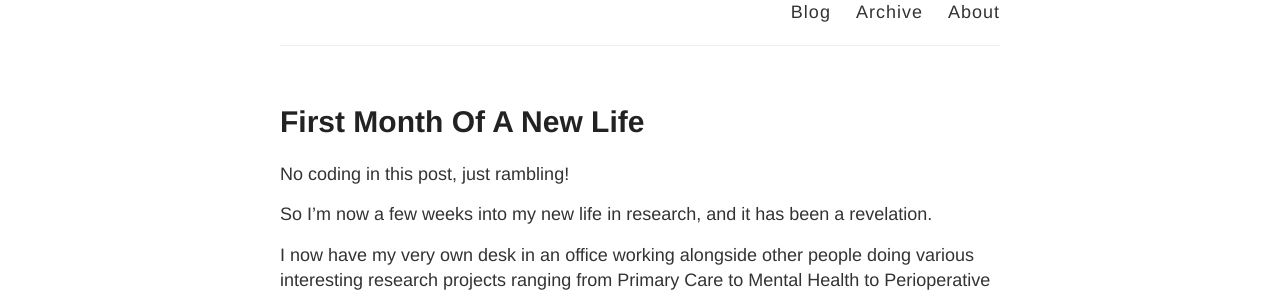
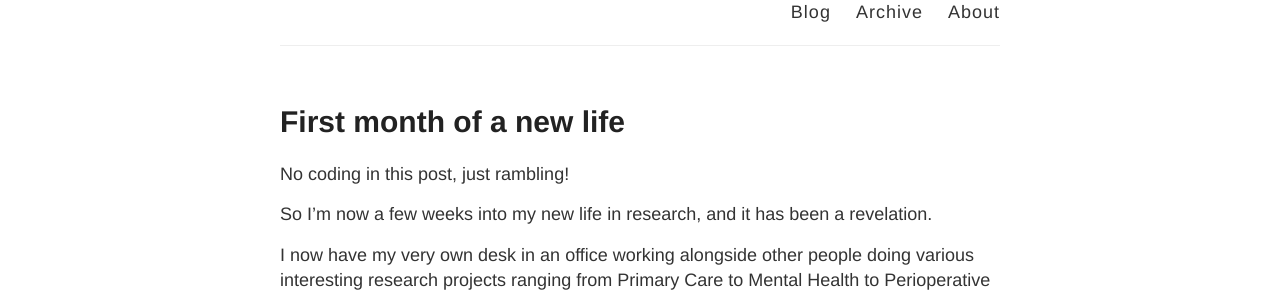
Before and after one commit to dannyjnwong/dannyjnwong.github.io, a Jekyll site: the page built from _posts/2016-02-22-first-month-of-a-new-life.md, in a window 1280 px wide. Shown: the part 178-474 px from the top of the page. Built offline with Jekyll 4.4.1, drawn with Linux system fonts in a browser that asks for light colours; Markdown is read by kramdown in place of the engine named in the settings; comment, search, counter and statistics services are not loaded; some of the changed lines change nothing that is shown.

Commit message:
Altered yaml metadata

```diff
--- a/_posts/2016-02-22-first-month-of-a-new-life.md
+++ b/_posts/2016-02-22-first-month-of-a-new-life.md
@@ -1,5 +1,7 @@
 ---
-published: true
+title: "First month of a new life"
+author: "Danny Wong"
+date: "22 February 2016"
 layout: post
 ---
 
```
